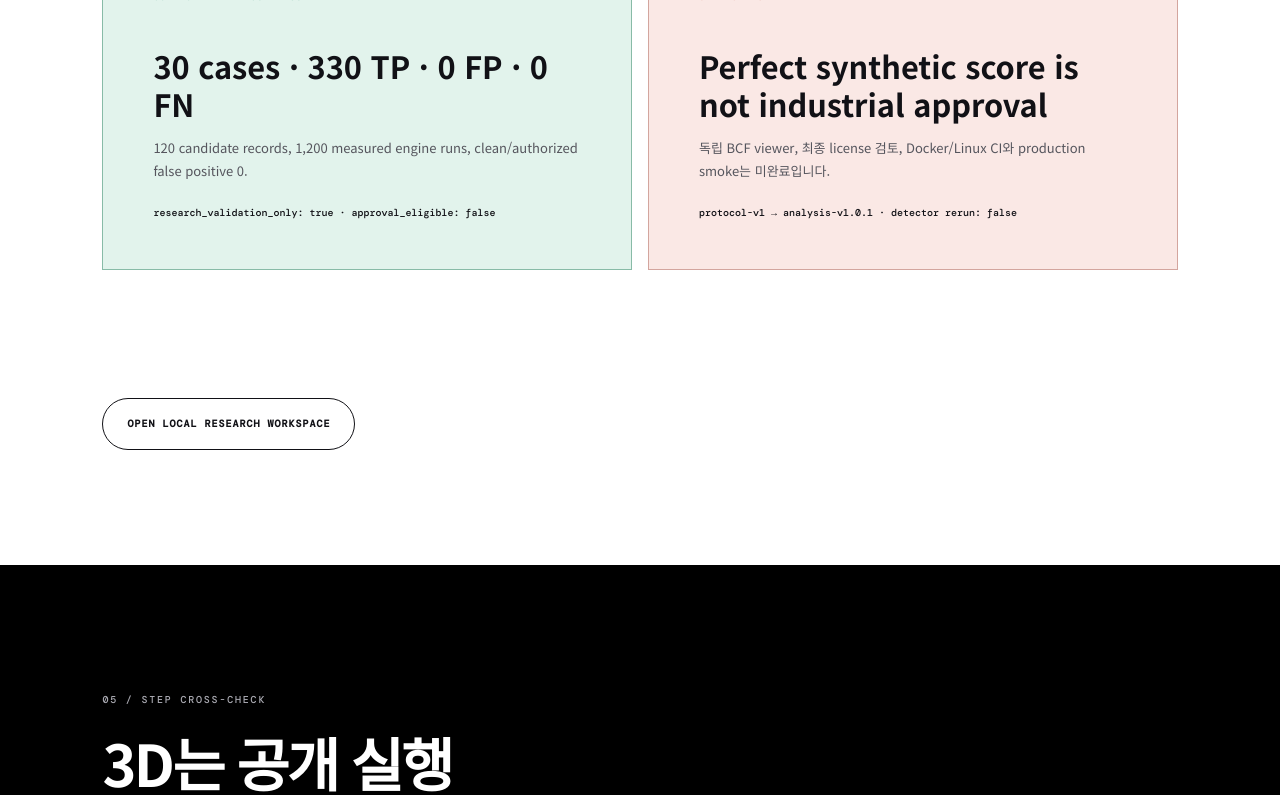
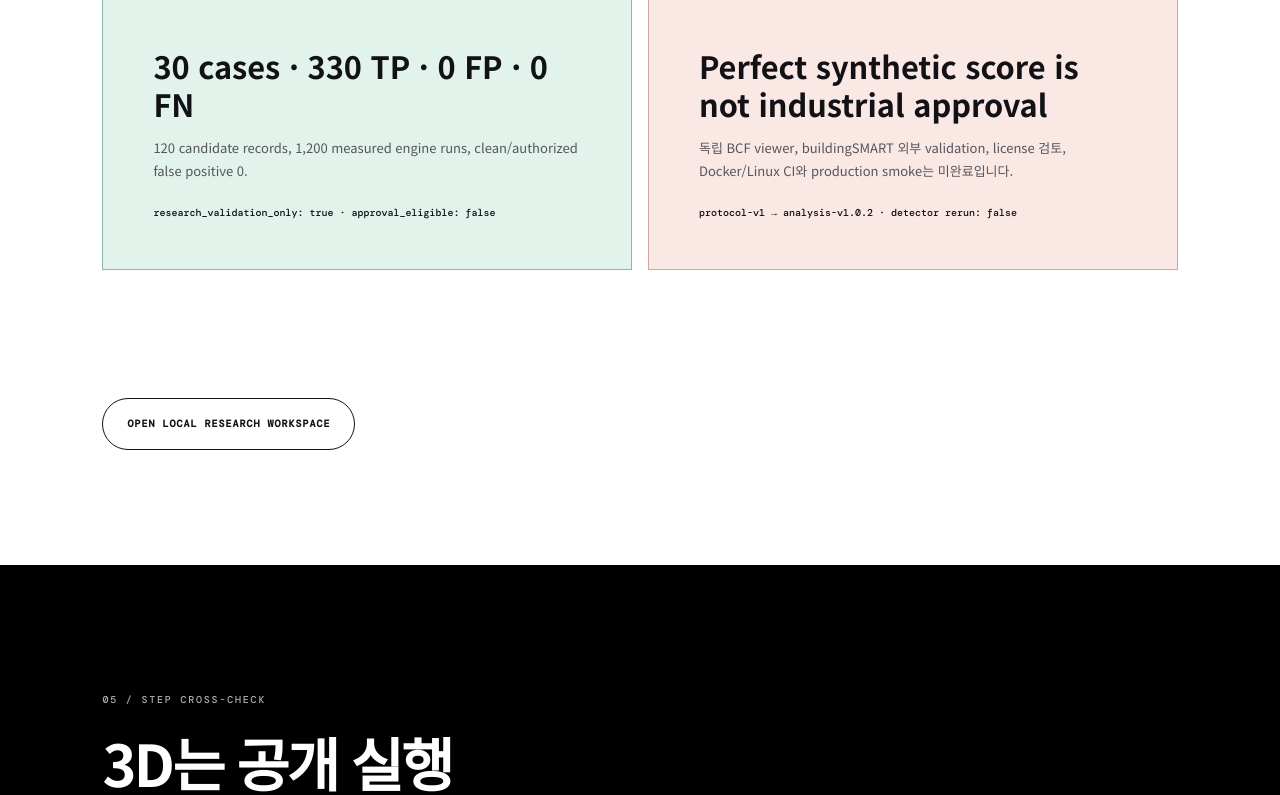
Before and after one commit to tjwnsdhfz/datumguard, a Next.js app in the folder web/: page /case-study in a window 1280 px wide. Shown: the part 5180-5975 px from the top of the page. Built offline with nearby package versions, Linux system fonts and the light colour scheme; no server answers.

Commit message:
Publish OpenBIM analysis v1.0.2 evidence

```diff
--- a/web/app/case-study/page.tsx
+++ b/web/app/case-study/page.tsx
@@ -200,8 +200,8 @@ export default function CaseStudyPage() {
           <article className={styles.failCard}>
             <span>OPEN GATES</span>
             <strong>Perfect synthetic score is not industrial approval</strong>
-            <p>독립 BCF viewer, 최종 license 검토, Docker/Linux CI와 production smoke는 미완료입니다.</p>
-            <code>protocol-v1 → analysis-v1.0.1 · detector rerun: false</code>
+            <p>독립 BCF viewer, buildingSMART 외부 validation, license 검토, Docker/Linux CI와 production smoke는 미완료입니다.</p>
+            <code>protocol-v1 → analysis-v1.0.2 · detector rerun: false</code>
           </article>
         </div>
         <Link className={styles.secondaryAction} href="/openbim">OPEN LOCAL RESEARCH WORKSPACE</Link>
@@ -295,7 +295,7 @@ export default function CaseStudyPage() {
         </div>
         <div className={styles.releaseGrid}>
           <article><span>TEST</span><strong>256 pytest + 24 Playwright</strong><p>v0.2.1 release baseline</p></article>
-          <article><span>OPENBIM LOCAL</span><strong>294 pytest + 27 Playwright</strong><p>unreleased research branch gate</p></article>
+          <article><span>OPENBIM LOCAL</span><strong>295 pytest + 27 Playwright</strong><p>unreleased research branch gate</p></article>
           <article><span>CI</span><strong>Type · lint · build · containers</strong><p>SBOM, CodeQL, audit, Trivy 포함</p></article>
           <article><span>DEPLOY</span><strong>Vercel + Render</strong><p>DOM, API capability, canary, CORS smoke</p></article>
           <article><span>ROLLBACK</span><strong>Known-good SHA + deployment IDs</strong><p>Wrong PASS를 SEV1으로 처리</p></article>
```
Also changed, not shown: 16 other files (tests, documents, lock files or other folders).
